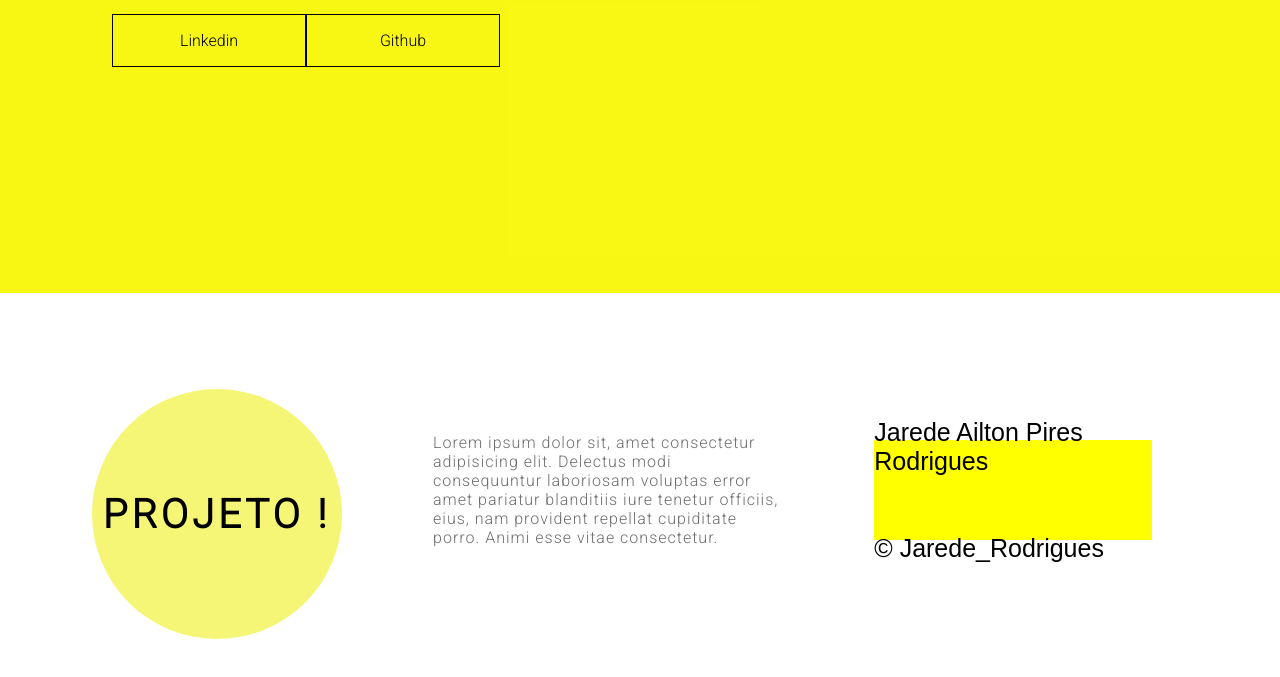
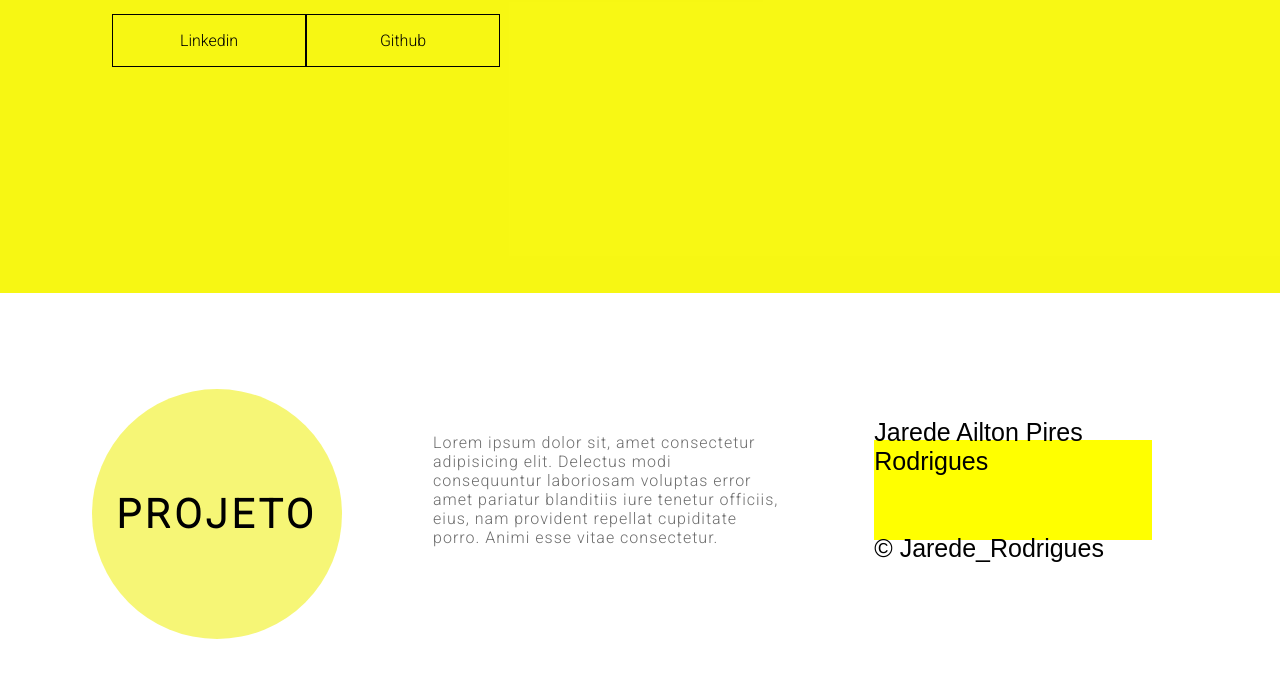
Before and after one commit to JaredeAiltonRodrigues/jarede-rodrigues.github.io, a plain HTML site: page index.html in a window 1280 px wide. Shown: the part 507-1184 px from the top of the page. Drawn offline with Linux system fonts and the light colour scheme.

Commit message:
Atualizar o index.html
Primero site criando por mim

```diff
--- a/index.html
+++ b/index.html
@@ -50,7 +50,10 @@
               <div class="card-container">
                      <div class="card">
                         <div class="card-wrapper">
-                            <h2>Projeto !</h2>
+<h2>
+<a https://coruscating-dieffenbachia-c36e20.netlify.app/">Projeto</a>
+</h2>
+
                             <p>Vem ver!</p>
                         </div>
                     </div>
```
